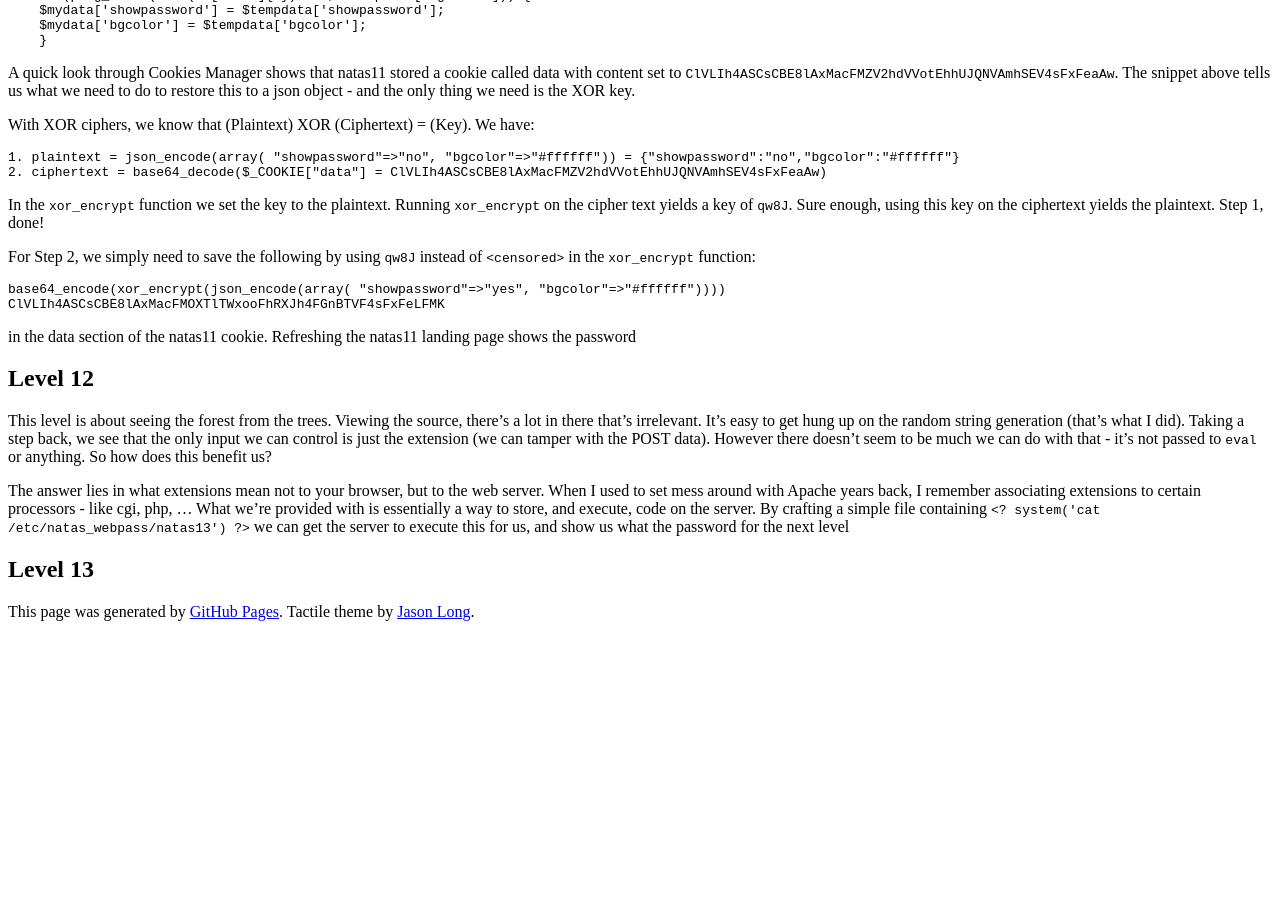
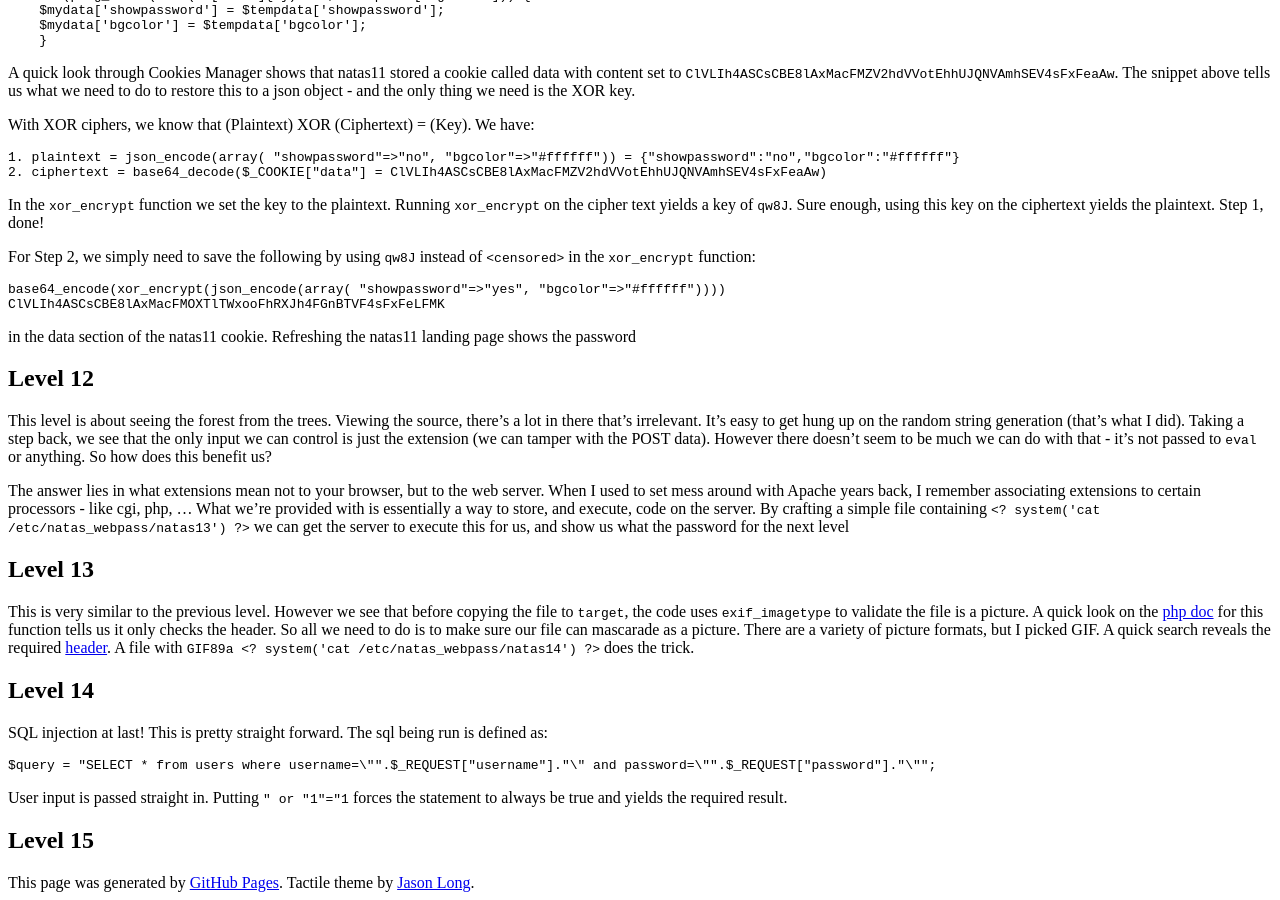
Before and after one commit to axiomiety/axiomiety.github.io, a Jekyll site: the page built from writeups/natas.markdown, in a window 1280 px wide and 900 px high, scrolled down 1685 px. Built offline with Jekyll 4.4.1, drawn with Linux system fonts in a browser that asks for light colours; some web fonts are replaced; before the commit the page ends 2314 px from its top, so only the background shows below that.

Commit message:
natas update

```diff
--- a/writeups/natas.markdown
+++ b/writeups/natas.markdown
@@ -98,3 +98,15 @@ The answer lies in what extensions mean not to your browser, but to the web serv
 What we're provided with is essentially a way to store, and execute, code on the server. By crafting a simple file containing `<? system('cat /etc/natas_webpass/natas13') ?>` we can get the server to execute this for us, and show us what the password for the next level
 
 ## Level 13 ##
+
+This is very similar to the previous level. However we see that before copying the file to `target`, the code uses `exif_imagetype` to validate the file is a picture. A quick look on the [php doc](http://www.php.net/manual/en/function.exif-imagetype.php) for this function tells us it only checks the header. So all we need to do is to make sure our file can mascarade as a picture. There are a variety of picture formats, but I picked GIF. A quick search reveals the required [header](http://www.matthewflickinger.com/lab/whatsinagif/bits_and_bytes.asp). A file with `GIF89a <? system('cat /etc/natas_webpass/natas14') ?>` does the trick.
+
+## Level 14 ##
+
+SQL injection at last! This is pretty straight forward. The sql being run is defined as:
+
+    $query = "SELECT * from users where username=\"".$_REQUEST["username"]."\" and password=\"".$_REQUEST["password"]."\"";
+
+User input is passed straight in. Putting `" or "1"="1` forces the statement to always be true and yields the required result.
+
+## Level 15 ##
```
